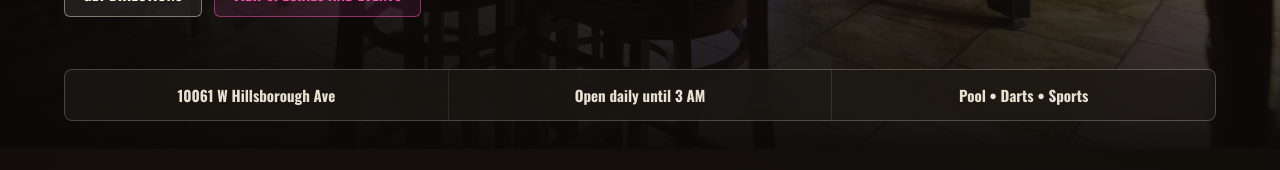
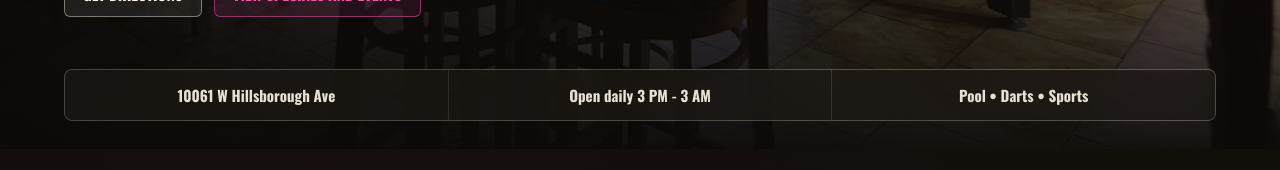
Before and after one commit to Scotty813/Rachels, a React (Vite) app: page / in a window 1280 px wide. Shown: the part 587-757 px from the top of the page. Built offline with nearby package versions, Linux system fonts and the light colour scheme.

Commit message:
change hours info

```diff
--- a/src/App.jsx
+++ b/src/App.jsx
@@ -256,7 +256,7 @@ function App() {
         </div>
         <div className="hero__facts" aria-label="Quick facts">
           <span>10061 W Hillsborough Ave</span>
-          <span>Open daily until 3 AM</span>
+          <span>Open daily 3 PM - 3 AM</span>
           <span>Pool • Darts • Sports</span>
         </div>
       </section>
@@ -485,7 +485,7 @@ function App() {
           <p className="eyebrow">
             Visit <span className="brand-name">Rachel&apos;s Place</span>
           </p>
-          <h2 id="visit-title">Open daily until 3 AM</h2>
+          <h2 id="visit-title">Open daily 3 PM - 3 AM</h2>
           <address>
             10061 W Hillsborough Ave
             <br />
```
